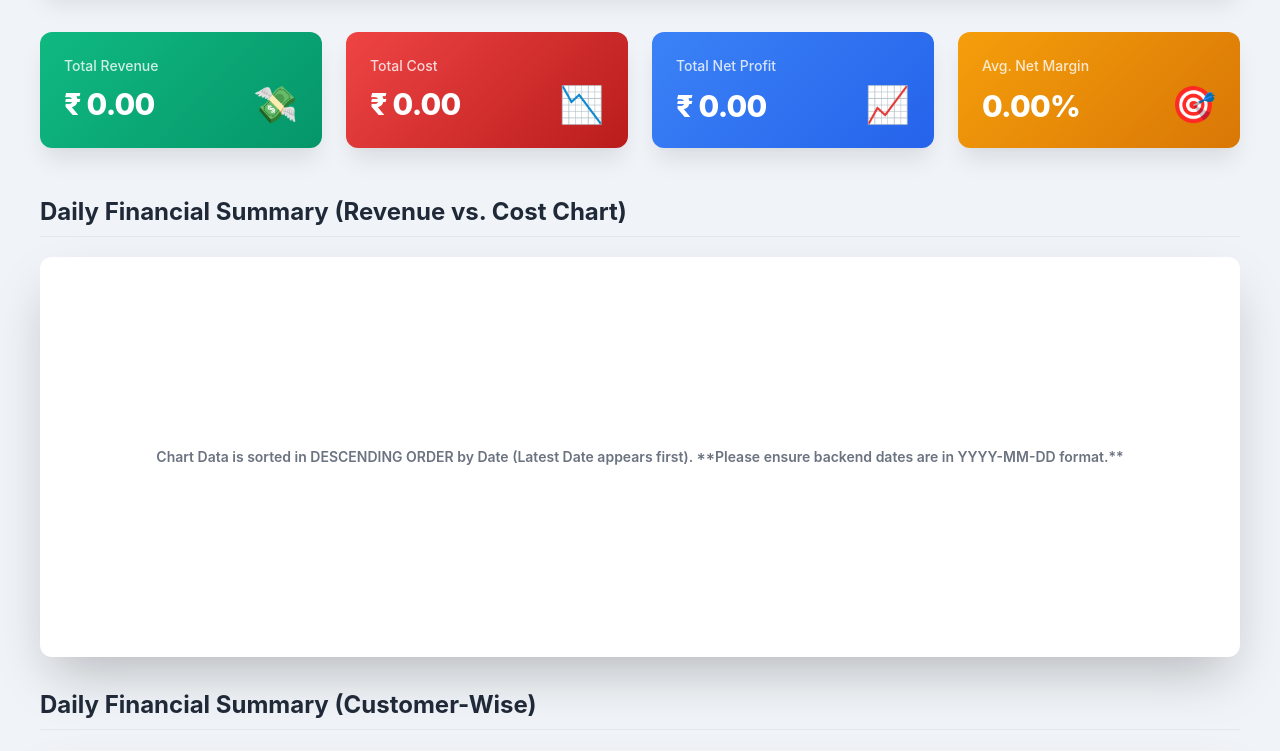
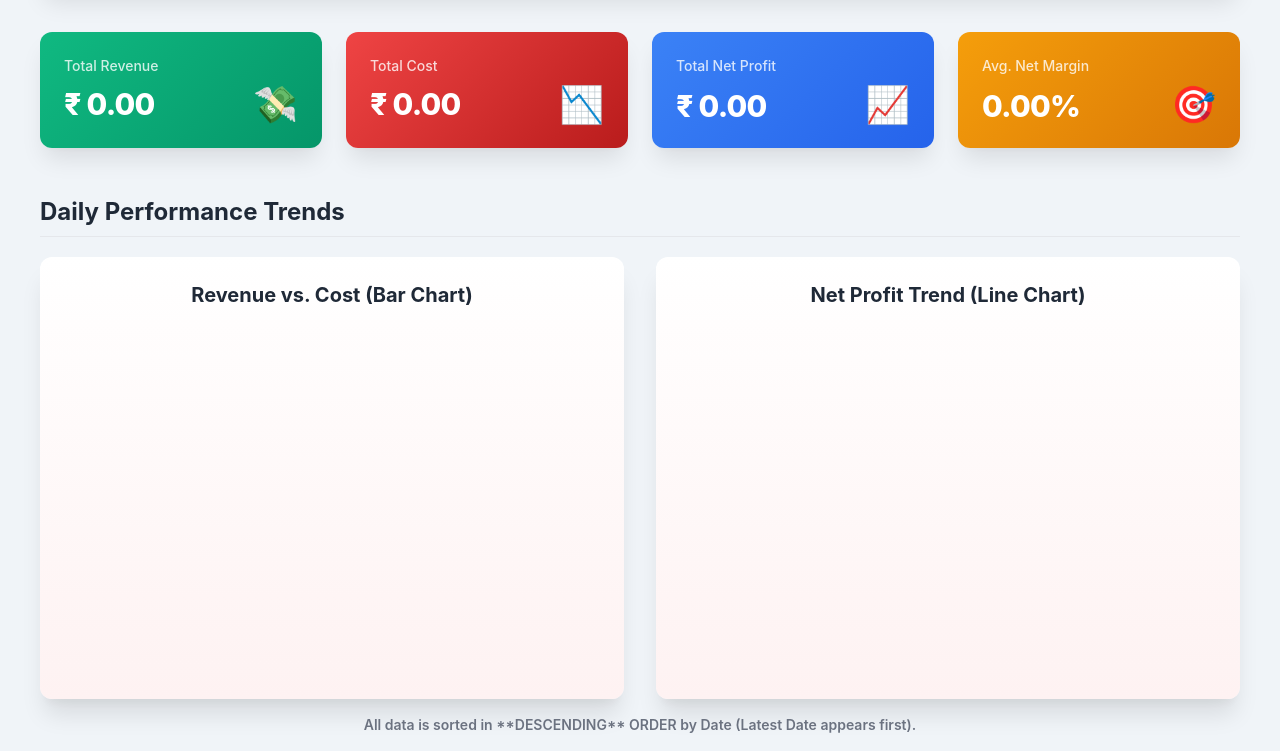
Before and after one commit to ashish86git/p-l-l, a Flask app: page /summary in a window 1280 px wide. Shown: the part 419-1170 px from the top of the page. Run offline with Flask 3, Linux system fonts and the light colour scheme; a map, chart or similar area stays blank; some libraries are stand-ins or nearby versions.

Commit message:
Add files via upload

```diff
--- a/templates/summary.html
+++ b/templates/summary.html
@@ -7,11 +7,12 @@
     <script src="https://cdn.tailwindcss.com"></script>
     <script src="https://cdn.jsdelivr.net/npm/chart.js@4.4.3/dist/chart.umd.min.js"></script>
     <style>
-        /* --- CUSTOM THEME STYLES --- */
+        /* --- CUSTOM THEME STYLES (RETAINED) --- */
         :root {
             --primary-red: #dc3545; /* Stronger Red 700 */
             --secondary-red: #EF4444; /* Brighter Red 500 */
             --green-profit: #10B981; /* Emerald Green */
+            --blue-line: #3B82F6; /* Primary Blue for the Profit Line */
             --shadow-custom: 0 15px 25px -5px rgba(0, 0, 0, 0.1), 0 5px 10px -5px rgba(0, 0, 0, 0.04);
         }
         body {
@@ -53,6 +54,13 @@
         .table-body tr:hover {
             background-color: #fecaca; /* Lighter red on hover */
             transition: background-color 0.15s ease-in-out;
+        }
+
+        /* Chart Background Plugin CSS */
+        .chart-bg {
+            background-image: linear-gradient(to bottom, #ffffff 0%, #FEF2F2 100%);
+            border-radius: 0.75rem;
+            box-shadow: 0 20px 25px -5px rgba(0, 0, 0, 0.1), 0 10px 10px -5px rgba(0, 0, 0, 0.04);
         }
     </style>
 </head>
@@ -143,13 +151,30 @@
                 </div>
             </div>
         </div>
-        <h2 class="text-2xl font-bold text-gray-800 mb-5 mt-8 border-b border-gray-200 pb-2">Daily Financial Summary (Revenue vs. Cost Chart)</h2>
-        <div class="bg-white p-6 rounded-xl shadow-2xl mb-8">
-            <canvas id="dailyPerformanceChart"></canvas>
-            <p class="text-sm text-gray-500 text-center mt-4 font-semibold">
-                Chart Data is sorted in DESCENDING ORDER by Date (Latest Date appears first). **Please ensure backend dates are in YYYY-MM-DD format.**
-            </p>
+
+        <h2 class="text-2xl font-bold text-gray-800 mb-5 mt-8 border-b border-gray-200 pb-2">Daily Performance Trends</h2>
+
+        <div class="grid grid-cols-1 lg:grid-cols-2 gap-8 mb-12">
+
+            <div class="chart-bg p-6">
+                <h3 class="text-xl font-bold text-gray-800 mb-4 text-center">Revenue vs. Cost (Bar Chart)</h3>
+                <div style="height: 350px;">
+                    <canvas id="revenueCostChart"></canvas>
+                </div>
+            </div>
+
+            <div class="chart-bg p-6">
+                <h3 class="text-xl font-bold text-gray-800 mb-4 text-center">Net Profit Trend (Line Chart)</h3>
+                <div style="height: 350px;">
+                    <canvas id="netProfitChart"></canvas>
+                </div>
+            </div>
+
         </div>
+
+        <p class="text-sm text-gray-500 text-center -mt-8 mb-8 font-semibold">
+                All data is sorted in **DESCENDING** ORDER by Date (Latest Date appears first).
+        </p>
         <h2 class="text-2xl font-bold text-gray-800 mb-5 mt-8 border-b border-gray-200 pb-2">Daily Financial Summary (Customer-Wise)</h2>
         <div class="overflow-x-auto bg-white rounded-xl shadow-2xl mb-12 border border-gray-100">
             <table class="min-w-full divide-y divide-gray-200">
@@ -247,7 +272,7 @@
     </div>
 
     <script>
-        // Function to toggle the visibility of the breakdown table
+        // Function to toggle the visibility of the breakdown table (RETAINED)
         function toggleBreakdown() {
             const container = document.getElementById('categoryBreakdownContainer');
             const button = document.getElementById('toggleBreakdownBtn');
@@ -265,62 +290,57 @@
             }
         }
 
-        /**
-         * Parses a date string into a Date object, handling standard YYYY-MM-DD format.
-         * If the date format is non-standard (e.g., DD-MM-YYYY), the backend must fix it.
-         * @param {string} dateString
-         * @returns {Date}
-         */
+        // Date Parsing Helper (RETAINED)
         function parseDate(dateString) {
-            // Check for YYYY-MM-DD format (standard ISO format)
             if (dateString.match(/^\d{4}-\d{2}-\d{2}$/)) {
                 return new Date(dateString);
             }
-
-            // Fallback for non-standard formats (Less reliable but provides a chance)
-            // Example: "10-11-2025" -> Try to parse as DD-MM-YYYY or MM/DD/YYYY
             const parts = dateString.split(/[-\/]/);
             if (parts.length === 3) {
-                 // Try parsing as YYYY, MM, DD (most reliable if parts are in this order)
                 return new Date(parts[0], parts[1] - 1, parts[2]);
             }
-
-            // Return invalid date if parsing fails
             return new Date('');
         }
 
-        // --- Chart.js Initialization ---
-
-        // Extracting data from Jinja context
-        const chartData = [
+        // --- Data Extraction and Sorting ---
+        const rawData = [
             {% for data in summary_data %}
             {
                 date: '{{ data.date | e }}',
                 customer: '{{ data.customer | e }}',
-                location: '{{ data.location | e }}', // Location is now also extracted
+                location: '{{ data.location | e }}',
                 revenue: {{ data.revenue | default(0) }},
-                total_cost: {{ data.total_cost | default(0) }}
+                total_cost: {{ data.total_cost | default(0) }},
+                net_profit: {{ data.net_profit | default(0) }}
             },
             {% endfor %}
         ];
 
-        // --- Dynamic Filter Population using JavaScript ---
+        rawData.sort((a, b) => {
+            const dateA = parseDate(a.date);
+            const dateB = parseDate(b.date);
+            return dateB.getTime() - dateA.getTime(); // Descending order (Latest first)
+        });
+
+        // Prepare data arrays
+        const labels = rawData.map(d => `${d.date} (${d.customer.substring(0, 15)}...)`);
+        const revenueData = rawData.map(d => d.revenue);
+        const costData = rawData.map(d => d.total_cost);
+        const profitData = rawData.map(d => d.net_profit);
+
+
+        // --- Dynamic Filter Population (RETAINED) ---
         document.addEventListener('DOMContentLoaded', () => {
             const customerSelect = document.getElementById('customer');
             const locationSelect = document.getElementById('location');
             const currentCustomer = new URLSearchParams(window.location.search).get('customer') || '';
             const currentLocation = new URLSearchParams(window.location.search).get('location') || '';
 
-            // 1. Get unique values
-            const uniqueCustomers = [...new Set(chartData.map(item => item.customer))].filter(c => c); // Filter out empty strings
-            const uniqueLocations = [...new Set(chartData.map(item => item.location))].filter(l => l); // Filter out empty strings
+            const uniqueCustomers = [...new Set(rawData.map(item => item.customer))].filter(c => c);
+            const uniqueLocations = [...new Set(rawData.map(item => item.location))].filter(l => l);
 
-            // 2. Function to populate dropdown
             const populateDropdown = (selectElement, uniqueList, currentValue, defaultLabel) => {
-                // Clear existing options
                 selectElement.innerHTML = '';
-
-                // Add default "All" option
                 const defaultOption = document.createElement('option');
                 defaultOption.value = '';
                 defaultOption.textContent = defaultLabel;
@@ -329,7 +349,6 @@
                 }
                 selectElement.appendChild(defaultOption);
 
-                // Add unique values
                 uniqueList.sort().forEach(value => {
                     const option = document.createElement('option');
                     option.value = value;
@@ -341,75 +360,45 @@
                 });
             };
 
-            // 3. Populate Customer Dropdown
             populateDropdown(customerSelect, uniqueCustomers, currentCustomer, 'All Customers');
-
-            // 4. Populate Location Dropdown
             populateDropdown(locationSelect, uniqueLocations, currentLocation, 'All Locations');
         });
-        // --- END Dynamic Filter Population ---
 
 
-        // 1. Sort the data in descending order by date (Latest first)
-        chartData.sort((a, b) => {
-            // Use the dedicated parsing function for reliable date comparison
-            const dateA = parseDate(a.date);
-            const dateB = parseDate(b.date);
+        // --- Chart.js Configuration Functions ---
 
-            // Descending order (Latest date first): dateB - dateA
-            return dateB.getTime() - dateA.getTime();
-        });
+        /** Function to format tooltip labels for currency */
+        const currencyTooltipCallback = {
+            label: function(context) {
+                let label = context.dataset.label || '';
+                if (label) {
+                    label += ': ';
+                }
+                if (context.parsed.y !== null) {
+                    label += '₹ ' + context.parsed.y.toLocaleString('en-IN', { minimumFractionDigits: 2 });
+                }
+                return label;
+            }
+        };
 
-        // **IMPORTANT FOR DEBUGGING:** Check the console log to ensure data is sorted correctly.
-        console.log("Chart Data (Sorted Descending - Latest First):", chartData);
+        /** Function to create the Bar Chart (Revenue vs. Cost) */
+        function createRevenueCostChart() {
+            if (rawData.length === 0) return;
 
-
-        // 2. Prepare data for Chart.js
-        const labels = chartData.map(d => `${d.date} (${d.customer.substring(0, 15)}...)`);
-        const revenueData = chartData.map(d => d.revenue);
-        const costData = chartData.map(d => d.total_cost);
-
-        // Set fixed height for canvas wrapper to ensure responsive chart size
-        const chartContainer = document.getElementById('dailyPerformanceChart').parentElement;
-        if (chartContainer) {
-             chartContainer.style.height = '400px';
-        }
-
-        if (chartData.length > 0) {
-            const ctx = document.getElementById('dailyPerformanceChart').getContext('2d');
-
-            // Custom Background Plugin for a subtle gradient
-            const gradientBg = {
-                id: 'gradientBg',
-                beforeDraw(chart, args, options) {
-                    const { ctx, chartArea: { top, bottom, left, right, width, height } } = chart;
-                    ctx.save();
-
-                    const gradient = ctx.createLinearGradient(0, top, 0, bottom);
-                    gradient.addColorStop(0, '#ffffff');
-                    gradient.addColorStop(1, '#FEF2F2');
-
-                    ctx.fillStyle = gradient;
-                    ctx.fillRect(left, top, width, height);
-                    ctx.restore();
-                }
-            };
-
+            const ctx = document.getElementById('revenueCostChart').getContext('2d');
 
             new Chart(ctx, {
                 type: 'bar',
-                plugins: [gradientBg],
                 data: {
                     labels: labels,
                     datasets: [
                         {
                             label: 'Total Revenue (₹)',
                             data: revenueData,
-                            backgroundColor: '#514737', /* Dark Gray/Slate */
-                            borderColor: '#1f2937',
+                            backgroundColor: '#10B981', /* Emerald Green */
+                            borderColor: '#059669',
                             borderWidth: 1,
-                            borderRadius: 8,
-                            yAxisID: 'y'
+                            borderRadius: 6,
                         },
                         {
                             label: 'Total Cost (₹)',
@@ -417,94 +406,84 @@
                             backgroundColor: '#B91C1C', /* Primary Red */
                             borderColor: '#991B1B',
                             borderWidth: 1,
-                            borderRadius: 8,
-                            yAxisID: 'y'
+                            borderRadius: 6,
                         }
                     ]
                 },
                 options: {
                     responsive: true,
                     maintainAspectRatio: false,
-                    animation: {
-                        duration: 1200,
-                        easing: 'easeOutQuart'
-                    },
                     plugins: {
-                        legend: {
-                            position: 'top',
-                            align: 'center',
-                            labels: {
-                                padding: 20,
-                                usePointStyle: true,
-                                font: {
-                                    size: 14,
-                                    weight: '600'
-                                }
-                            }
-                        },
-                        title: {
-                            display: true,
-                            text: 'Total Revenue vs. Total Cost by Day (Latest First)',
-                            color: '#1F2937',
-                            font: {
-                                size: 18,
-                                weight: 'bold'
-                            }
-                        },
-                        tooltip: {
-                            backgroundColor: 'rgba(255, 255, 255, 0.98)',
-                            titleColor: '#1F2937',
-                            bodyColor: '#374151',
-                            borderColor: '#E5E7EB',
-                            borderWidth: 1,
-                            cornerRadius: 6,
-                            padding: 12,
-                            callbacks: {
-                                label: function(context) {
-                                    let label = context.dataset.label || '';
-                                    if (label) {
-                                        label += ': ';
-                                    }
-                                    if (context.parsed.y !== null) {
-                                        // Use Indian currency formatting
-                                        label += '₹ ' + context.parsed.y.toLocaleString('en-IN', { minimumFractionDigits: 2 });
-                                    }
-                                    return label;
-                                }
-                            }
-                        }
+                        legend: { position: 'top', align: 'center' },
+                        tooltip: { callbacks: currencyTooltipCallback }
                     },
                     scales: {
-                        x: {
-                            stacked: false,
-                            grid: {
-                                display: false
-                            },
-                            ticks: {
-                                maxRotation: 45,
-                                minRotation: 45
-                            },
-                            title: {
-                                display: true,
-                                text: 'Date and Customer'
-                            }
-                        },
+                        x: { grid: { display: false } },
                         y: {
-                            stacked: false,
                             beginAtZero: true,
-                            grid: {
-                                color: '#E5E7EB',
-                                borderDash: [5, 5]
-                            },
-                            title: {
-                                display: true,
-                                text: 'Amount (₹)'
-                            }
+                            grid: { color: '#E5E7EB', borderDash: [5, 5] },
+                            title: { display: true, text: 'Amount (₹)' }
                         }
                     }
                 }
             });
         }
+
+        /** Function to create the Line Chart (Net Profit Trend) */
+        function createNetProfitChart() {
+            if (rawData.length === 0) return;
+
+            const ctx = document.getElementById('netProfitChart').getContext('2d');
+
+            new Chart(ctx, {
+                type: 'line',
+                data: {
+                    labels: labels,
+                    datasets: [
+                        {
+                            label: 'Net Profit (₹)',
+                            data: profitData,
+                            fill: false,
+                            borderColor: '#3B82F6', /* Primary Blue */
+                            tension: 0.3,
+                            borderWidth: 3,
+                            pointRadius: 5,
+                            pointBackgroundColor: function(context) {
+                                // Dynamic color for profit/loss points
+                                const value = context.dataset.data[context.dataIndex];
+                                return value >= 0 ? '#10B981' : '#B91C1C';
+                            },
+                        }
+                    ]
+                },
+                options: {
+                    responsive: true,
+                    maintainAspectRatio: false,
+                    plugins: {
+                        legend: { position: 'top', align: 'center' },
+                        tooltip: { callbacks: currencyTooltipCallback }
+                    },
+                    scales: {
+                        x: { grid: { display: false } },
+                        y: {
+                            beginAtZero: false, // Don't force zero to show negative profit clearly
+                            grid: { color: '#E5E7EB', borderDash: [5, 5] },
+                            title: { display: true, text: 'Net Profit (₹)' }
+                        }
+                    }
+                }
+            });
+        }
+
+        // Initialize both charts on load
+        document.addEventListener('DOMContentLoaded', () => {
+            // Filter population logic runs here (inside DOMContentLoaded listener)
+            // ... (rest of the filter logic)
+
+            // Chart rendering must run after data is sorted and elements are ready
+            createRevenueCostChart();
+            createNetProfitChart();
+        });
     </script>
 </body>
 </html>
```
